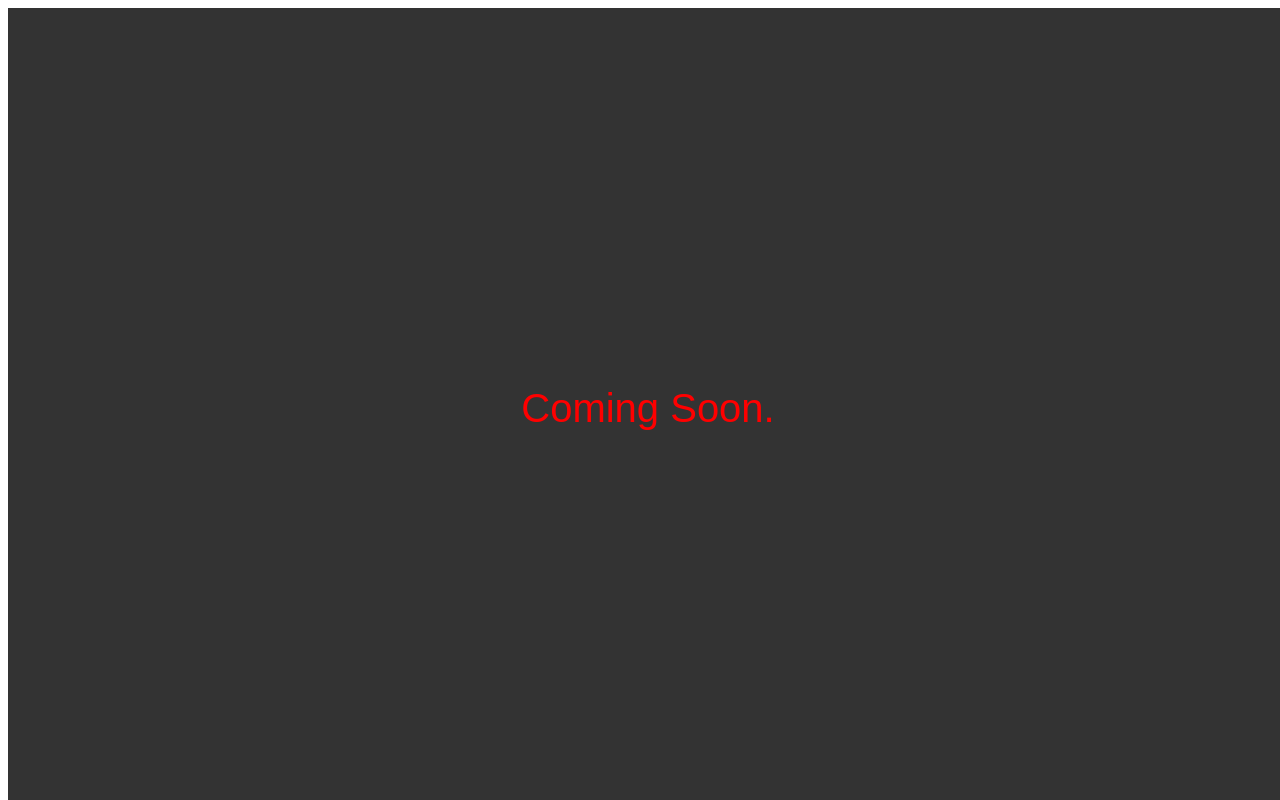
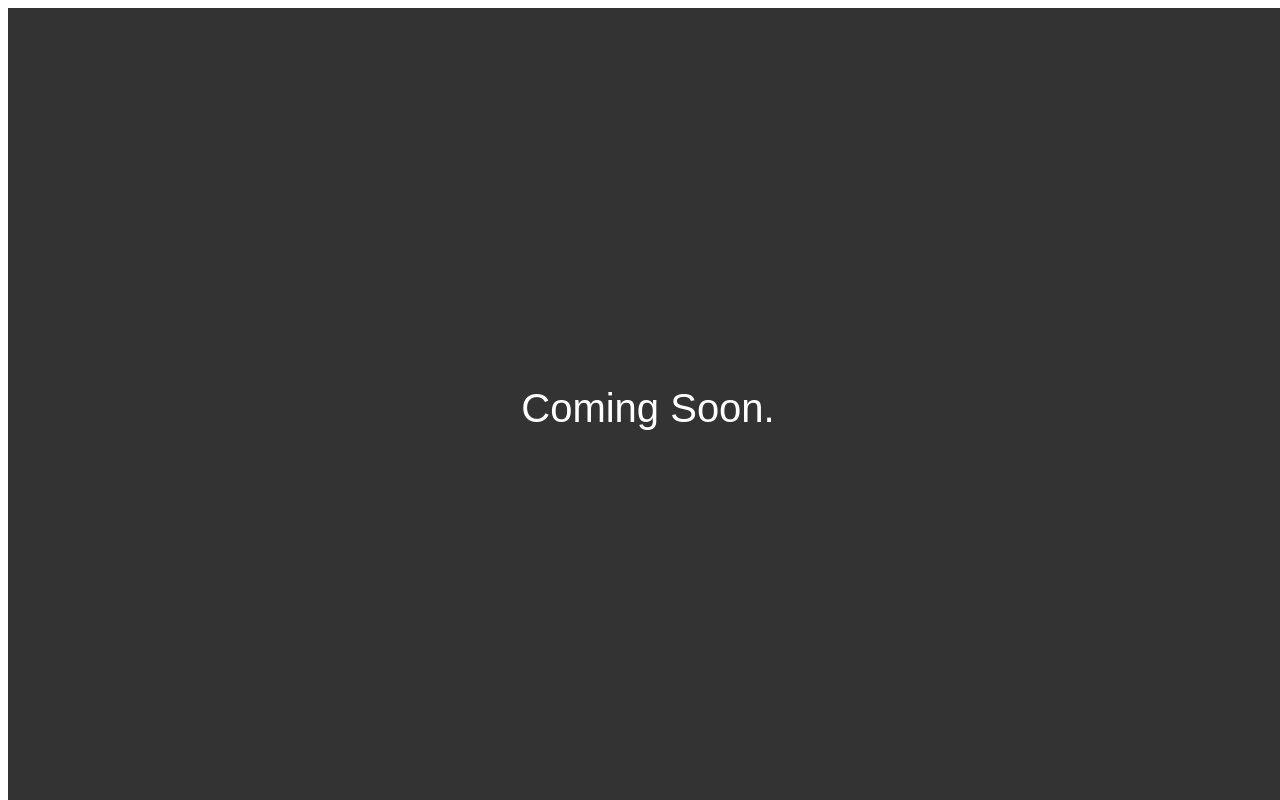
Before and after one commit to kjamison80/kdjconcepts, a React app: page / in a window 1280 px wide. Built offline with nearby package versions, Linux system fonts and the light colour scheme; the HTML template or start-up script is replaced by a standard one.

Commit message:
deploy seems to be working, set font back to white to test

```diff
--- a/src/client/App.js
+++ b/src/client/App.js
@@ -11,7 +11,7 @@ const AppContaienr = styled.div`
   height: 100%;
   font-size: 40px;
   background: #333;
-  color: red;
+  color: #fff;
   font-family: arial;
 `;
 
```
